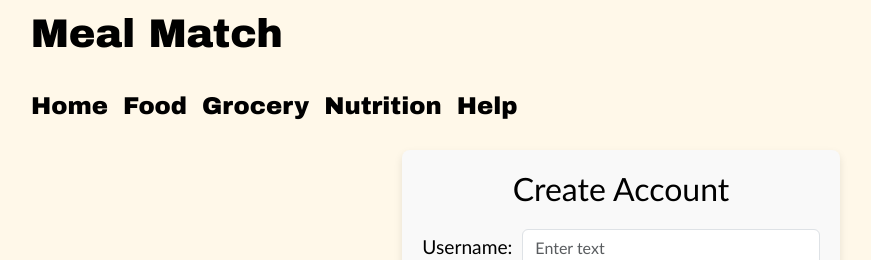
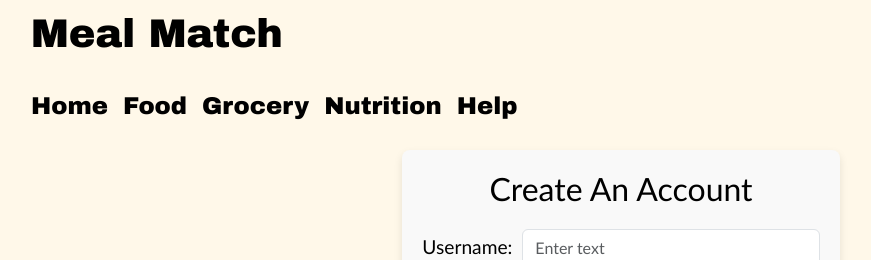
Before and after one commit to shiningn-osu/software-dev-ii-project, a React (Create React App) app in the folder code/client/: page /AccountCreation in a window 1280 px wide. Shown: the top 260 px of the page, without its empty margins (19-890 px from the left). Built offline with nearby package versions, Linux system fonts and the light colour scheme.

Commit message:
made a unique text header for the page

```diff
--- a/code/client/src/pages/DirHome/DirAccCreate/AccCreate.js
+++ b/code/client/src/pages/DirHome/DirAccCreate/AccCreate.js
@@ -45,7 +45,7 @@ function AccCreate() {
       </header>
       <div className='centered'>
         <section className='account-box'>
-          <h2 className='centered'>Create Account</h2>
+          <h2 className='centered'>Create An Account</h2>
           <form method="POST" action="/create-account" className='centered' id="accountCreateForm">
             <div className='text-input d-flex align-items-center'>
               <label htmlFor="username" className="d-flex align-items-center justify-content-center"
```
